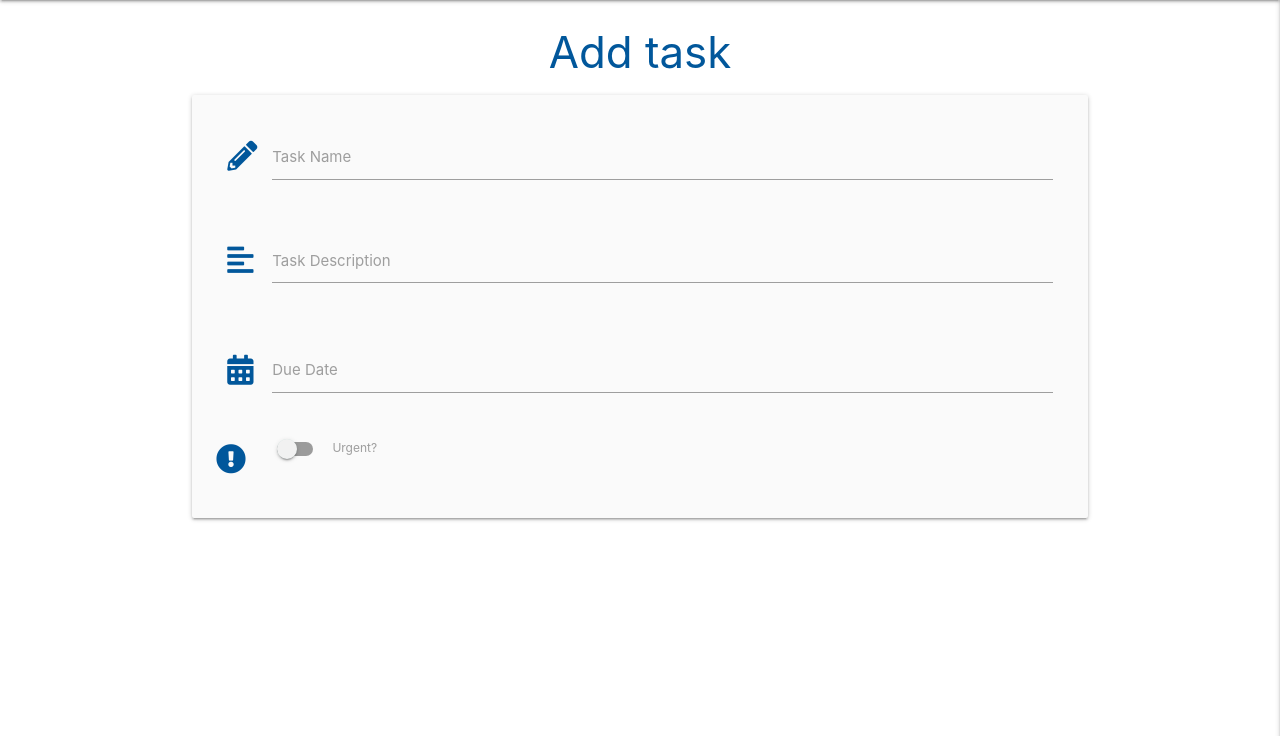
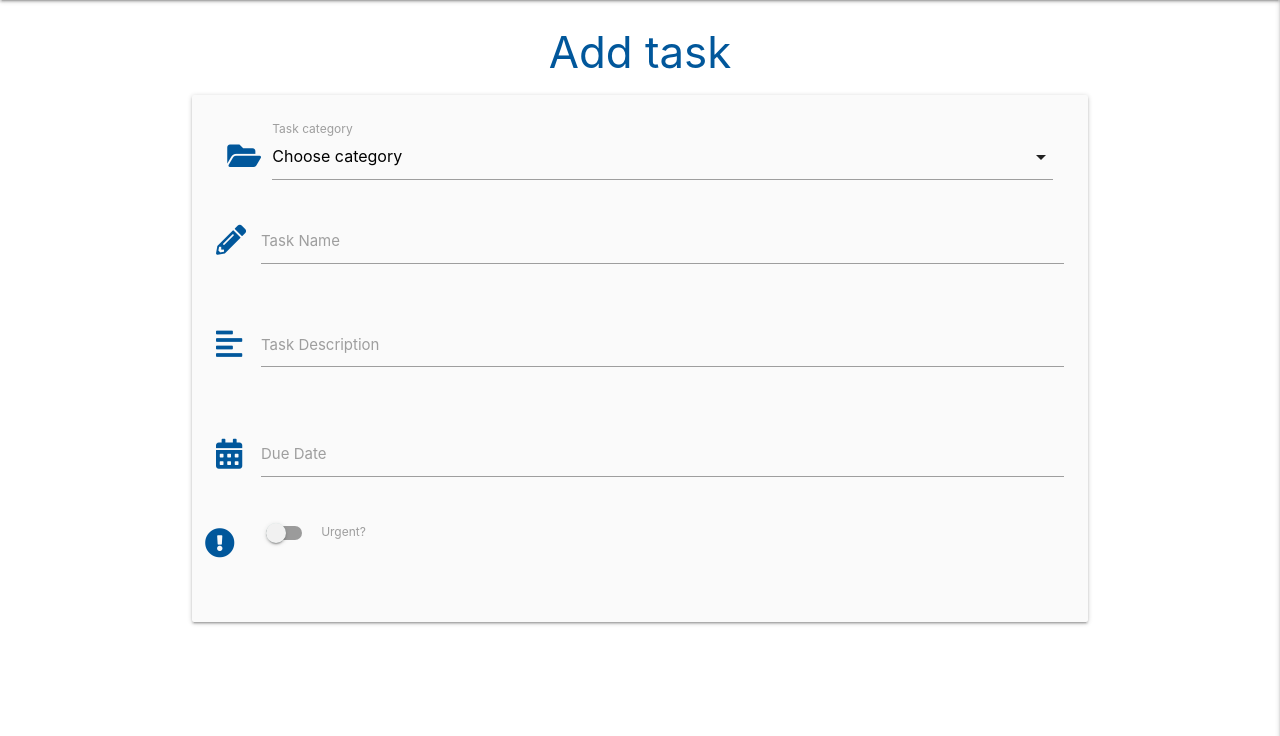
Before and after one commit to mcglasp/mongo-mini-project, a Flask app: page /add_task in a window 1280 px wide. Shown: the part 64-800 px from the top of the page. Run offline with Flask 2, Linux system fonts and the light colour scheme; data that the repository does not hold is empty; some libraries are stand-ins or nearby versions.

Commit message:
Add categories dropdown

```diff
--- a/app.py
+++ b/app.py
@@ -100,7 +100,8 @@ def logout():
 
 @app.route("/add_task")
 def add_task():
-    return render_template("add_task.html")
+    categories = mongo.db.categories.find().sort("category_name", 1)
+    return render_template("add_task.html", categories=categories)
 
 
 if __name__ == "__main__":
--- a/static/js/script.js
+++ b/static/js/script.js
@@ -2,6 +2,7 @@
     $('.sidenav').sidenav({edge: "right"});
     $('.collapsible').collapsible();
    $('.tooltipped').tooltip();
+       $('select').formSelect();
        $('.datepicker').datepicker({
            format: "dd mmmm, yyyy",
            yearRange: 3,
--- a/templates/add_task.html
+++ b/templates/add_task.html
@@ -5,6 +5,23 @@
 
 <div class="row card-panel grey lighten-5">
     <form class="col s12" method="POST" action="">
+        <div class="row">
+            <div class="input-field col s12">
+            <i class="fas fa-folder-open prefix light-blue-text text-darken-4"></i>
+                <select id="category_name" name="category_name" class="validate" required>
+                    <option value="" disabled selected>Choose category</option>
+                    {% for category in categories %}
+                        <option value="{{ category.category_name }}">{{ category.category_name }}</option>
+                    {% endfor %}
+                </select>
+                <label for="category_name">Task category</label>
+            </div>
+
+
+
+
+
+
         <div class="row">
             <div class="input-field col s12">
                 <i class="fas fa-pencil-alt prefix light-blue-text text-darken-4"></i>
@@ -21,11 +38,10 @@
                 <label for="task_description">Task Description</label>
             </div>
         </div>
-                <div class="row">
+        <div class="row">
             <div class="input-field col s12">
                 <i class="fas fa-calendar-alt prefix light-blue-text text-darken-4"></i>
-                <input id="due_date" name="due_date" type="text" class="datepicker validate"
-                    required>
+                <input id="due_date" name="due_date" type="text" class="datepicker validate" required>
                 <label for="due_date">Due Date</label>
             </div>
         </div>
@@ -33,7 +49,7 @@
             <div class="input-field col-s12">
                 <!-- Switch -->
                 <div class="switch">
-                     <i class="fas fa-exclamation-circle prefix light-blue-text text-darken-4"></i>
+                    <i class="fas fa-exclamation-circle prefix light-blue-text text-darken-4"></i>
                     <label for="is_urgent">
                         <input type="checkbox" id="is_urgent" name="is_urgent">
                         <span class="lever"></span>
```
